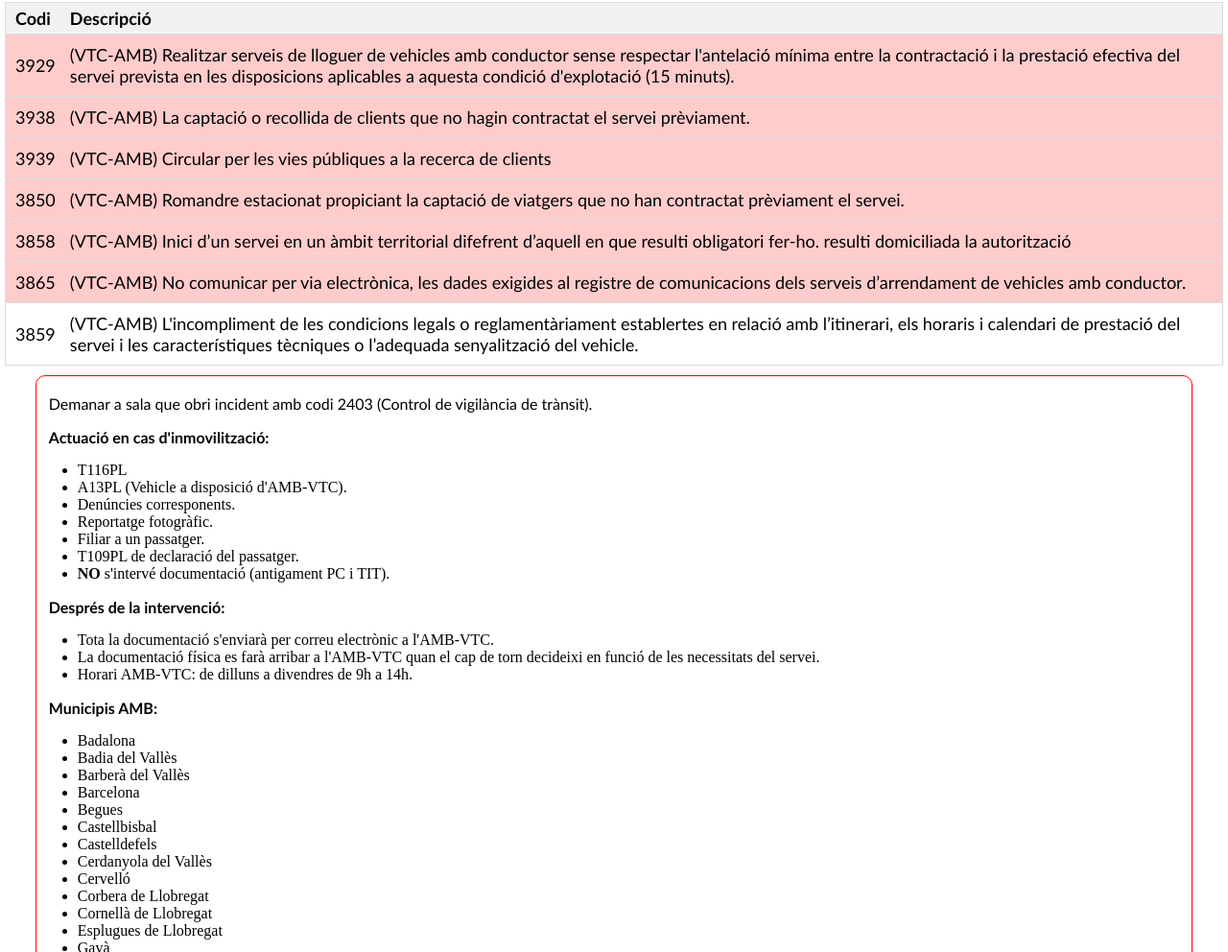
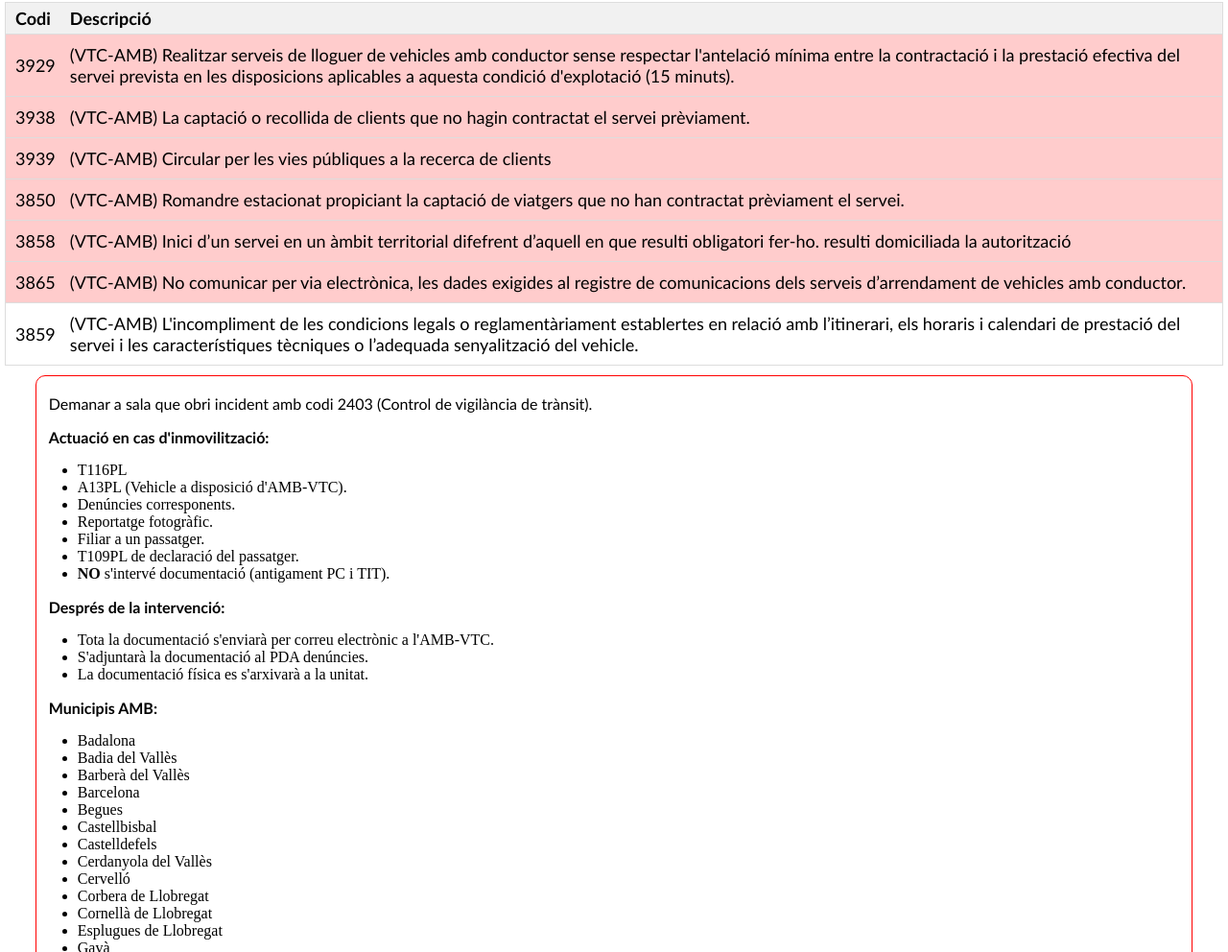
Before and after one commit to zaulin/GUB, a plain HTML site: page actuacions/transit/VTC/index.html in a window 1280 px wide. Shown: the part 1808-2800 px from the top of the page at 96% size. Drawn offline with nearby package versions, Linux system fonts and the light colour scheme.

Commit message:
Add files via upload

```diff
--- a/actuacions/transit/VTC/index.html
+++ b/actuacions/transit/VTC/index.html
@@ -48,7 +48,7 @@
   <p class="txtSeccioSancions">LLICÈNCIA</p>
   <div class="texto">
   <!--Es pot comprobar la llicència a la PDA introduïnt: "E 1234 BBB" i marcant la casella EMT.<br><br-->
-    Per comprovar si disposa de llicència d'AMB consultar amb KM.
+    Per comprovar si disposa de llicència d'AMB consultar: PDA (pestanya EMT), web de foment i regristre VTC (referent del districte).
   </div>
   <div class="texto">
     <br>
@@ -290,8 +290,8 @@
               <b>Després de la intervenció:</b>
                 <ul>
                   <li>Tota la documentació s'enviarà per correu electrònic a l'AMB-VTC.</li>
-                  <li>La documentació física es farà arribar a l'AMB-VTC quan el cap de torn decideixi en funció de les necessitats del servei.</li>
-                  <li>Horari AMB-VTC: de dilluns a divendres de 9h a 14h.</li>
+                  <li>S'adjuntarà la documentació al PDA denúncies.</li>
+                  <li>La documentació física es s'arxivarà a la unitat.</li>
                 </ul>
 
           </p>
```
